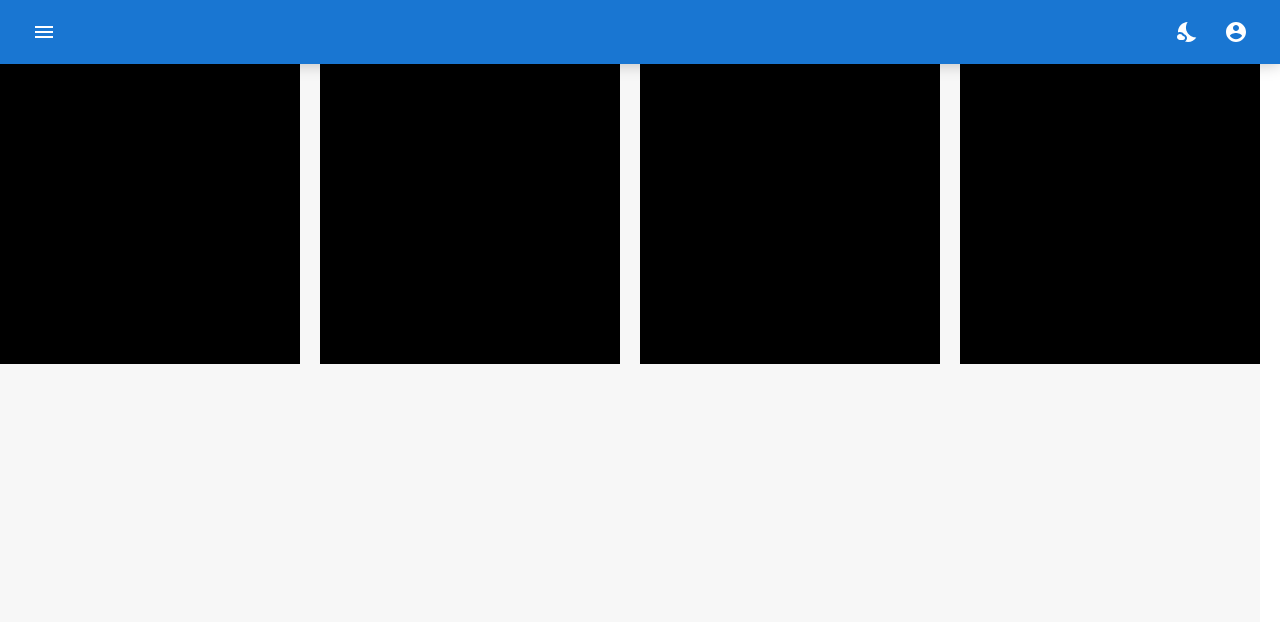
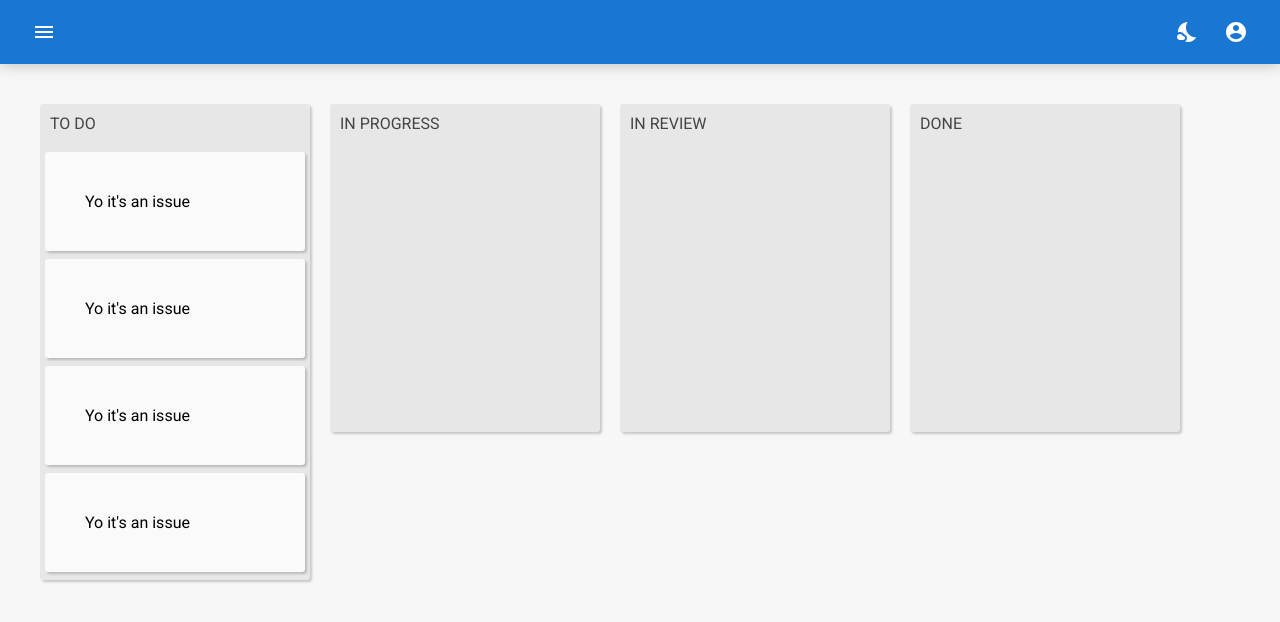
Before and after one commit to stanislawski64/issue-tracker, a React (Create React App) app: page /board in a window 1280 px wide. Shown: the top 622 px of the page. Built offline with nearby package versions, Linux system fonts and the light colour scheme.

Commit message:
fixed backdrop behaviour, board is almost complete

```diff
--- a/src/Board.js
+++ b/src/Board.js
@@ -1,10 +1,24 @@
 function Board() {
   return (
-    <main className="MainContent">
-      <div className="BoardDiv"></div>
-      <div className="BoardDiv"></div>
-      <div className="BoardDiv"></div>
-      <div className="BoardDiv"></div>
+    <main className="MainContent Board">
+      <div className="CardsContainer">
+        <div className="Card">
+          <div className="CardTitleDiv">to do</div>
+          <div className="Issue">Yo it's an issue</div>
+          <div className="Issue">Yo it's an issue</div>
+          <div className="Issue">Yo it's an issue</div>
+          <div className="Issue">Yo it's an issue</div>
+        </div>
+        <div className="Card">
+          <div className="CardTitleDiv">in progress</div>
+        </div>
+        <div className="Card">
+          <div className="CardTitleDiv">in review</div>
+        </div>
+        <div className="Card">
+          <div className="CardTitleDiv">done</div>
+        </div>
+      </div>
     </main>
   );
 }
--- a/src/style.css
+++ b/src/style.css
@@ -16,8 +16,8 @@ html {
   --form-label-color: rgba(0, 0, 0, 0.54);
   --divider: rgba(0, 0, 0, 0.12);
   --fieldset-border-color: rgba(0, 0, 0, 0.23);
-  --board-div-width: 300px;
-  --board-div-margin: 20px;
+  --board-div-color: rgb(231, 231, 231);
+  --issue-background-color: rgb(250, 250, 250);
 }
 html[data-theme='dark'] {
   --bg: #181818;
@@ -29,6 +29,8 @@ html[data-theme='dark'] {
   --side-menu-fill: #1976d2;
   --form-label-color: rgba(255, 255, 255, 0.54);
   --fieldset-border-color: rgba(255, 255, 255, 0.23);
+  --board-div-color: rgb(54, 54, 54);
+  --issue-background-color: rgba(255, 255, 255, 0.2);
 }
 html.mode-transition,
 html.mode-transition *,
@@ -148,10 +150,11 @@ html.mode-transition path {
 }
 .Backdrop {
   background-color: rgba(0, 0, 0, 0.4);
-  z-index: 1100;
+  z-index: 1000;
   position: absolute;
-  width: 100%;
+  left: 0px;
   height: calc(100vh - 64px);
+  width: 100vw;
   visibility: hidden;
 }
 .SiteNameDiv {
@@ -223,10 +226,8 @@ html.mode-transition path {
 
 .ContentContainer {
   background-color: var(--bg);
-  display: flex;
-  width: calc(var(--board-div-width) * 4 + var(--board-div-margin) * 3);
-  min-width: calc(100vw - 240px);
   height: calc(100vh - 64px);
+  width: calc(100vw - 240px);
   margin-left: 240px;
   margin-top: 64px;
 }
@@ -237,23 +238,62 @@ html.mode-transition path {
   color: var(--color); /*póki co tam tekst, ale kiedyś będzie trzeba to usunąć*/
   font-family: 'Roboto', 'Helvetica', 'Arial', sans-serif; /*to samo co wyżej*/
 }
+.Board {
+  max-height: 100%;
+  overflow: auto;
+  flex: 1 1 0%;
+  position: relative;
+}
 .MainContentForm {
   display: flex;
   justify-content: center;
   width: 100%;
   height: 100%;
 }
-.BoardDiv {
-  flex-shrink: 0;
-  background-color: var(--color);
-  height: 300px;
-  width: 300px;
+.CardsContainer {
+  display: flex;
+  flex-flow: row nowrap;
+  justify-content: flex-start;
+  align-items: stretch;
+  width: fit-content;
+  padding: 40px 40px 0px 40px;
 }
-.BoardDiv:not(:first-child) {
+.Card {
+  background-color: var(--board-div-color);
+  /* min-height: 328px; */
+  width: 270px;
+  height: fit-content;
+  min-height: 328px;
+  border-radius: 3px;
+  color: var(--color);
+  box-shadow: rgba(0, 0, 0, 0.2) 1.95px 1.95px 2.6px;
+}
+.Card:not(:first-child) {
   margin-left: 20px;
+}
+.CardTitleDiv {
+  user-select: none;
+  color: var(--color);
+  opacity: 0.7;
+  width: 270px;
+  height: 48px;
+  padding: 10px;
+  text-transform: uppercase;
+  font-size: 16px;
+}
+.Issue {
+  background-color: var(--issue-background-color);
+  color: var(--color);
+  width: 260px;
+  margin-left: 5px;
+  border-radius: 3px;
+  padding: 40px; /* to tak tylko żeby ten issue był większy*/
+  box-shadow: rgba(0, 0, 0, 0.2) 1.95px 1.95px 2.6px;
+  margin-bottom: 8px;
 }
 
 .Menu {
+  z-index: 1200;
   box-shadow: 1px 1px 15px 0px rgba(0, 0, 0, 0.5);
   position: absolute;
   right: 10px;
@@ -323,6 +363,8 @@ html.mode-transition path {
 
 @media (max-width: 1280px) {
   .ContentContainer {
+    width: 100vw;
+    height: calc(100vh - 64px);
     margin-left: 0px;
   }
   .Toolbar {
```
